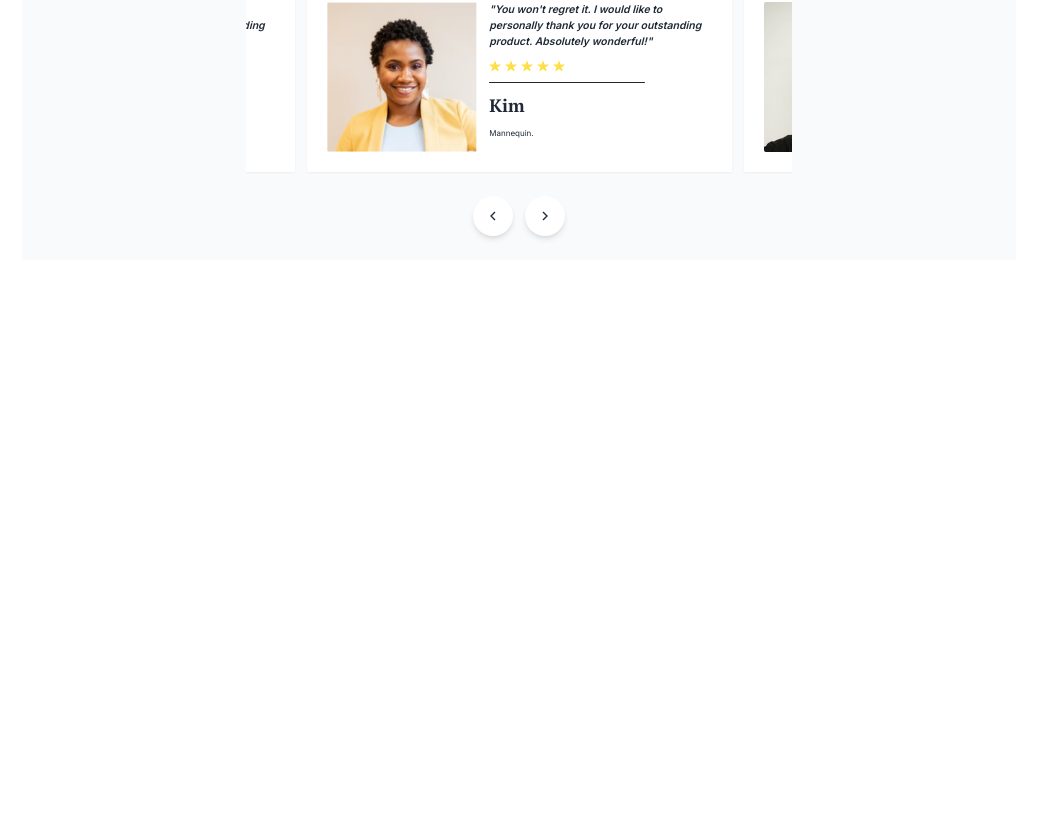
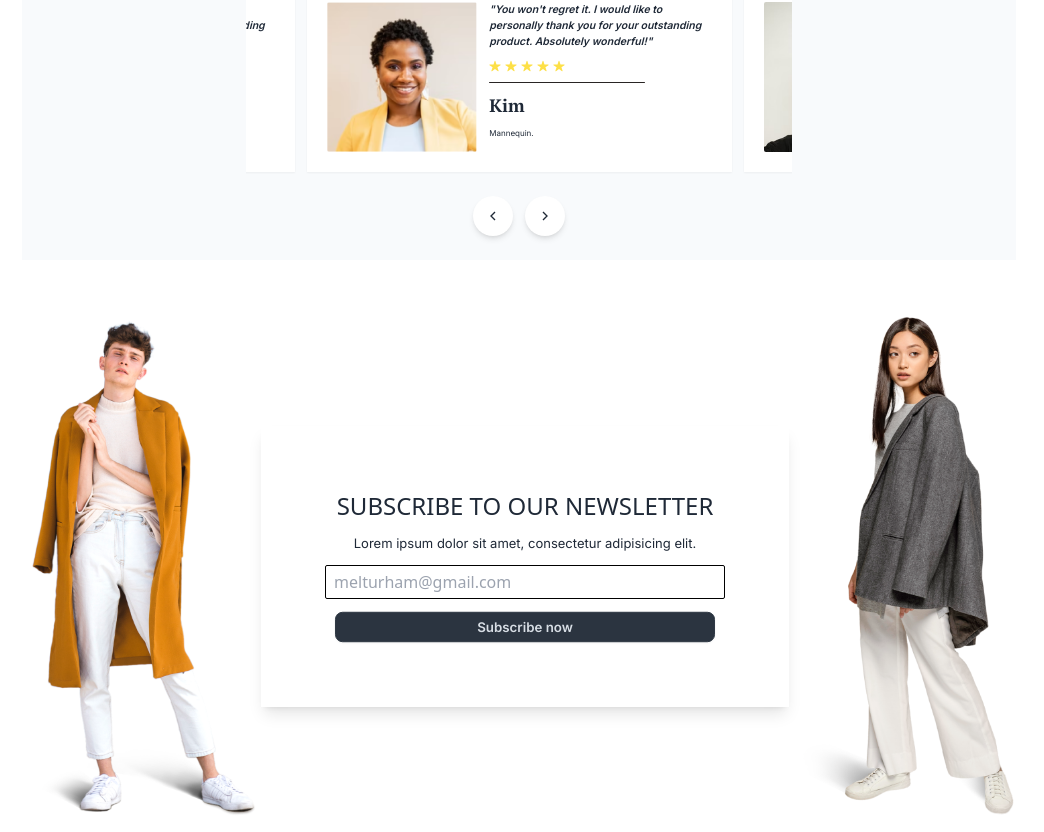
Before and after one commit to Mel-Turham/FascoUi, a React (Vite) app: page / in a window 1280 px wide. Shown: the part 3364-4196 px from the top of the page, without its empty margins (121-1165 px from the left). Before the commit the page ends 3664 px from the top, so only its background shows below. Built offline with nearby package versions, Linux system fonts and the light colour scheme.

Commit message:
newLetters done

```diff
--- /dev/null
+++ b/src/components/NewsLetters.tsx
@@ -0,0 +1,40 @@
+const NewsLetters = () => {
+	return (
+		<section className='mt-8 py-4 grid place-content-center'>
+			<div className='flex mx-auto items-center'>
+				<img
+					src='../../src/assets/images/newImage-1.png'
+					alt=''
+					className='h-[500px]'
+				/>
+				<form className=''>
+					<div className='flex flex-col gap-3 items-center bg-white shadow-lg p-[4rem]'>
+						<h3 className='text-2xl text-nowrap font-sans uppercase'>
+							Subscribe To Our Newsletter
+						</h3>
+						<p className='text-center text-[13px] w-[400px]'>
+							Lorem ipsum dolor sit amet, consectetur adipisicing elit.
+						</p>
+						<input
+							type='email'
+							name='email'
+							id='email'
+							placeholder='melturham@gmail.com'
+							autoComplete='off'
+							className='w- w-full py-1 px-2 border-black border-solid outline-none border rounded-[2px] focus:outline focus:outline-black focus:border-none'
+						/>
+						<button className='btn btn-neutral btn-sm w-full' type='submit'>
+							Subscribe now
+						</button>
+					</div>
+				</form>
+				<img
+					src='../../src/assets/images/newImage-2.png'
+					alt=''
+					className='h-[500px]'
+				/>
+			</div>
+		</section>
+	);
+};
+export default NewsLetters;
--- a/src/pages/Home.tsx
+++ b/src/pages/Home.tsx
@@ -21,6 +21,7 @@ import { GrCertificate } from 'react-icons/gr';
 import { RxCodesandboxLogo } from 'react-icons/rx';
 import Modal from '../components/Modal';
 import Carousel from '../components/Testimonials';
+import NewsLetters from '../components/NewsLetters';
 const Home = () => {
 	const [selectedProductId, setSelectedProductId] = useState<number | null>(
 		null,
@@ -333,7 +334,8 @@ const Home = () => {
 				</div>
 			</section>
 
-			<Carousel/>
+			<Carousel />
+			<NewsLetters />
 		</section>
 	);
 };
```
Also changed, not shown: src/assets/images/newImage-1.png (added), src/assets/images/newImage-2.png (added).
